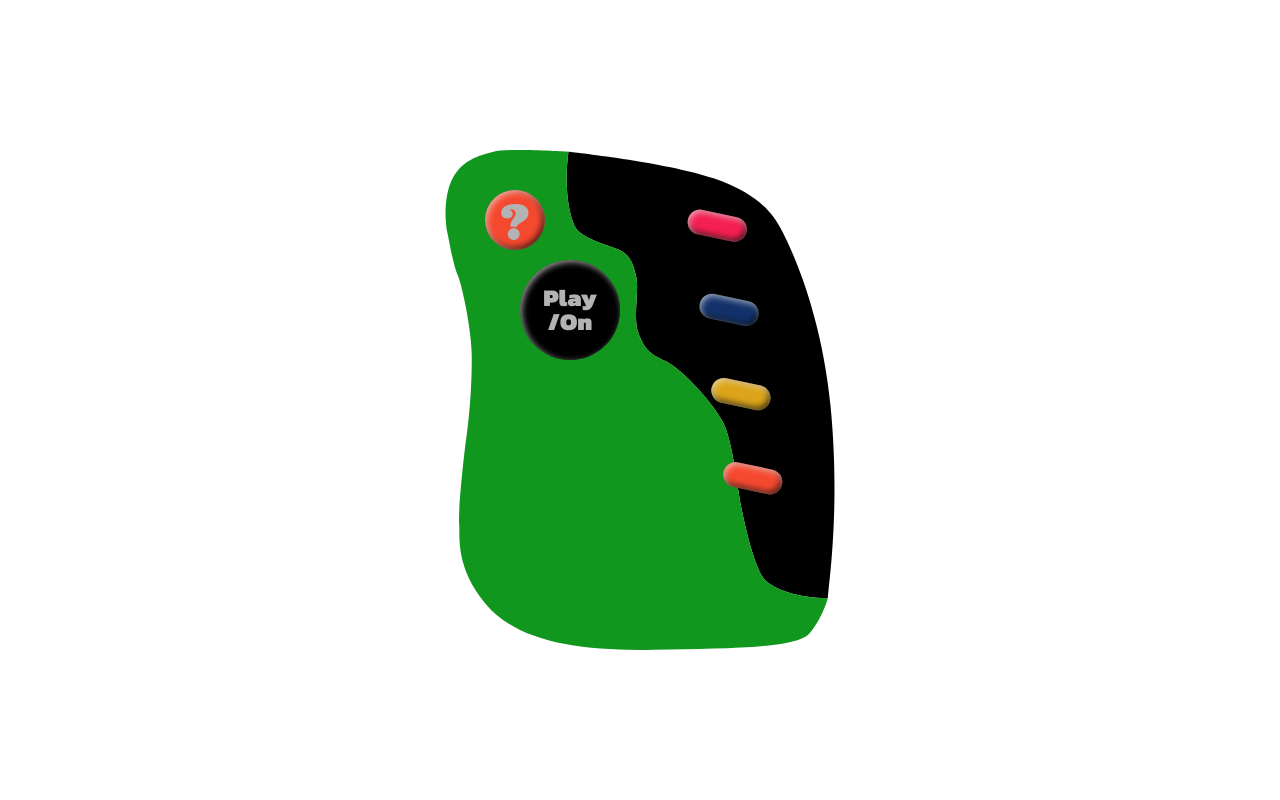
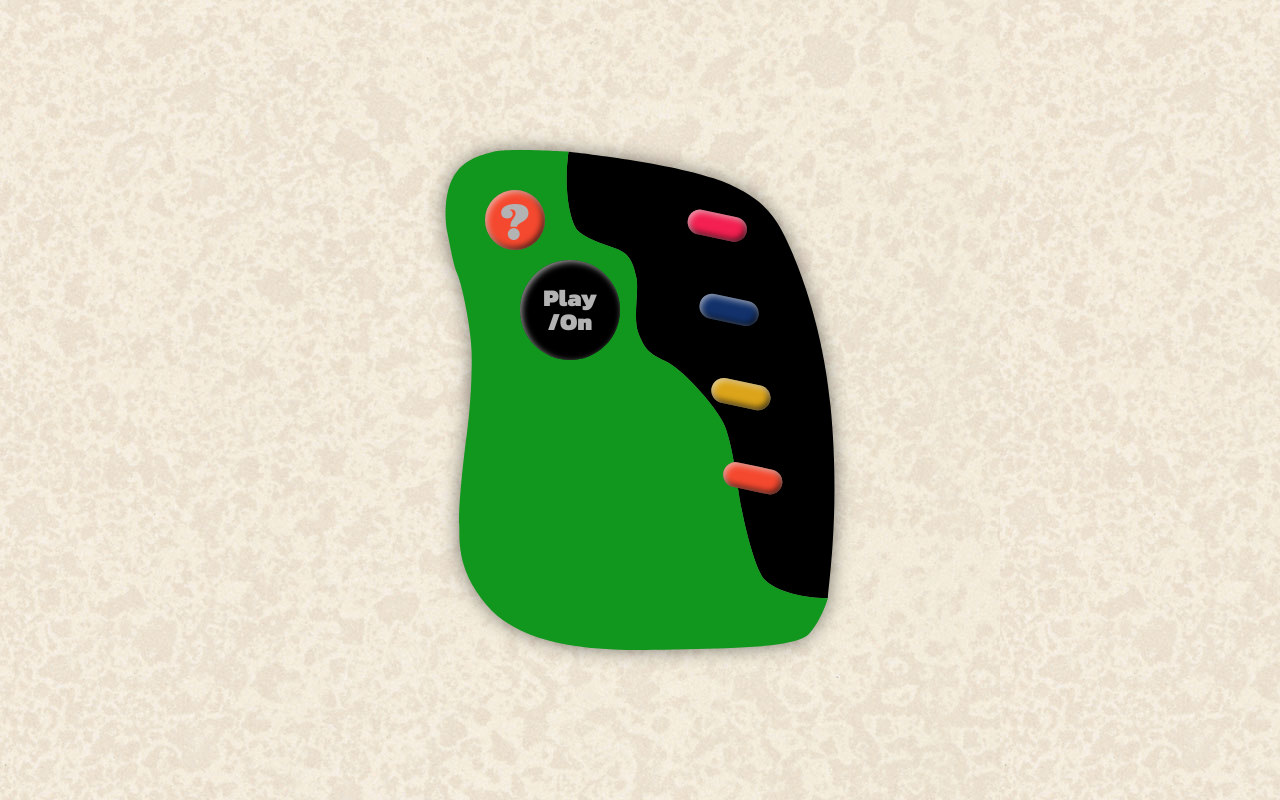
Before and after one commit to jsahlsa/insultinator, a React (Vite) app: page / in a window 1280 px wide. Built offline with nearby package versions, Linux system fonts and the light colour scheme.

Commit message:
✨ added ? button functionality, and pre-loaded audio
creating audio files outside of the onclick handler function seems to be faster

```diff
--- a/src/components/App.js
+++ b/src/components/App.js
@@ -73,6 +73,7 @@ export default function App() {
     const closingButton = document.querySelector('.closing');
     const questionButton = document.querySelector('.question');
     const playButton = document.querySelector('.play');
+    const svgBackground = document.querySelector('svg');
 
     console.log(onOff);
     if (onOff) {
@@ -82,6 +83,7 @@ export default function App() {
       closingButton.classList.add('on');
       questionButton.classList.add('on');
       playButton.classList.add('on');
+      svgBackground.classList.add('on');
     } else {
       pinkButton.classList.remove('on');
       insultOneButton.classList.remove('on');
@@ -89,6 +91,7 @@ export default function App() {
       closingButton.classList.remove('on');
       questionButton.classList.remove('on');
       playButton.classList.remove('on');
+      svgBackground.classList.remove('on');
     }
   }
 
@@ -135,7 +138,7 @@ export default function App() {
     };
     sound3.onended = function () {
       sound4.play();
-    }
+    };
   }
 
   return (
--- a/src/index.css
+++ b/src/index.css
@@ -12,6 +12,8 @@
   --white-off: hsl(0, 0%, 70%);
   --shadow: inset 2px 2px 6px 0 rgba(255, 255, 255, 0.6),
     inset -2px -2px 6px 0 rgba(0, 0, 0, 0.8);
+  --shadow-active: inset -2px -2px 6px 0 rgba(255, 255, 255, 0.6),
+    inset 2px 2px 6px 0 rgba(0, 0, 0, 0.8);
   --shadow-on: inset 2px 2px 6px 0 rgba(255, 255, 255, 0.6),
     inset -2px -2px 6px 0 rgba(0, 0, 0, 0.8), 0 0 1px rgba(255, 255, 255, 0.3);
 }
@@ -22,6 +24,10 @@ body {
   margin: 0;
   overflow: hidden;
   box-sizing: border-box;
+}
+
+html {
+  background-image: url('./components/images/antique-white.jpg');
 }
 
 main {
@@ -42,7 +48,7 @@ button {
 .app-wrapper {
   display: grid;
   grid-template-columns: repeat(2, 1fr);
-   height: 500px;
+  height: 500px;
   width: 400px;
 }
 
@@ -50,6 +56,12 @@ svg {
   width: 400px;
   height: 500px;
   position: absolute;
+  filter: drop-shadow(0 0 10px rgba(0, 0, 0, 0.5)) brightness(100%);
+  transition: all 0.2s ease-in;
+}
+
+svg.on {
+  filter: drop-shadow(0 0 10px rgba(0, 0, 0, 0.3)) brightness(120%);
 }
 
 .green-svg {
@@ -81,8 +93,9 @@ svg {
   transform: rotate(20deg);
   transition: all 0.1s ease-in;
 }
-.insults:active {
+.insults.on:active {
   transform: translate(0, 2px) rotate(20deg);
+  box-shadow: var(--shadow-active);
 }
 
 .intro {
@@ -101,6 +114,7 @@ svg {
 /* toggle on/off syles */
 .insults.on {
   box-shadow: var(--shadow-on);
+  filter: brightness(120%);
 }
 
 .intro.on {
@@ -138,6 +152,10 @@ svg {
 .left-buttons:active {
   transform: translate(0, 2px) scale(1.05);
 }
+
+.left-buttons.on:active {
+  box-shadow: var(--shadow-active);
+}
 .play {
   font-family: 'Kanit', sans-serif;
   background-color: black;
```
